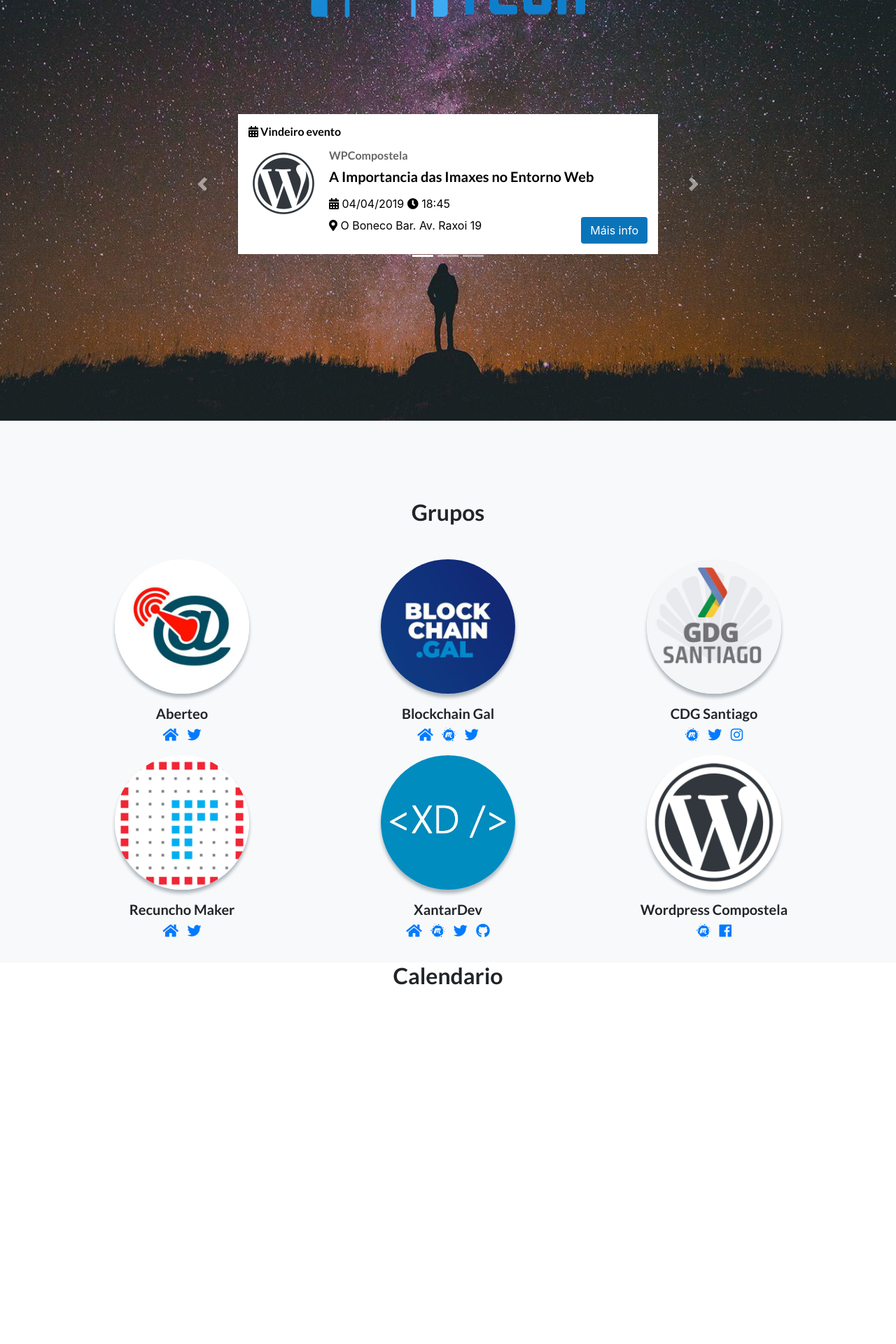
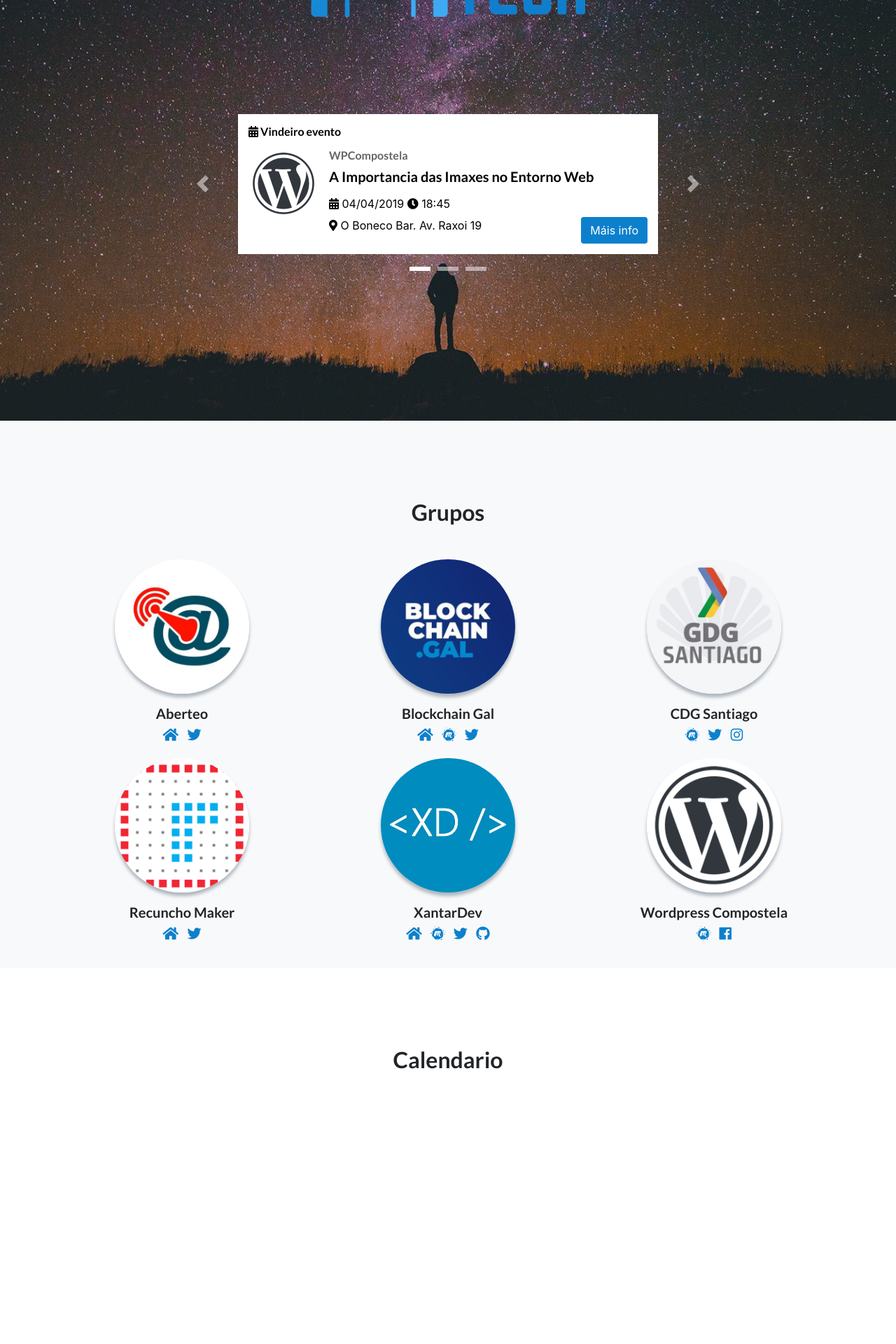
Before and after one commit to compostelatech/compostelatech.github.io, a Jekyll site: the page built from index.html, in a window 1280 px wide. Shown: the part 377-2297 px from the top of the page at 70% size. Built offline with Jekyll 4.4.1, drawn with Linux system fonts in a browser that asks for light colours; the list of posts is cut into pages by our own code; comment, search, counter and statistics services are not loaded; some of the changed text lies outside the part shown.

Commit message:
css on next events, communities icons, g calendar, basic links and buttons

```diff
--- a/_includes/calendar_events.html
+++ b/_includes/calendar_events.html
@@ -1,4 +1,4 @@
-<section class="page-section text-center">
+<section class="page-section calendar text-center">
     <div class="container">
         <h2 class="mb-5">Calendario</h2>
         <div class="row">
@@ -7,7 +7,7 @@
             <iframe src="gcal.html" frameborder="0" scrolling="no" class="embed-responsive-item" style="border:0"></iframe>
             </div>
             <span class="view-more">
-            <a href="https://calendar.google.com/calendar/embed?src=compostelatech.org_nfp71mi362ku9p3t8su7b199nc%40group.calendar.google.com&ctz=Europe%2FMadrid" class="btn btn-white">
+            <a href="https://calendar.google.com/calendar/embed?src=compostelatech.org_nfp71mi362ku9p3t8su7b199nc%40group.calendar.google.com&ctz=Europe%2FMadrid" class="btn btn-blue">
                 Preme aquí para acceder no formato iCal
             </a>
             </span>
--- a/_includes/section_join_slack.html
+++ b/_includes/section_join_slack.html
@@ -20,10 +20,10 @@
     <div class="container mt-4 mb-4">
       <div class="row">
         <div class="col-md-4 text-center">
-            <img src="img/logo03_full_land_logo-blue-letter-b-blue_back-trans.png" style="width: 220px;" />
+            <img class="logo-footer" src="img/logo03_full_land_logo-blue-letter-b-blue_back-trans.png" style="width: 220px;" />
         </div>
           <div class="col-md-8">
-            <div class="row">
+            <div class="row slack-section">
                 <div class="col-md-3 text-center" >
                   <a href="https://join.slack.com/t/comunidadesgalicia/shared_invite/enQtNTQzMzY5OTc0MjEyLTBlYTM5N2QwZThkMTJiZjFiNzA2MTUyMDQ4NzE5MmUxMDhkYzAyZWFmOWY4Y2RkN2Q5MTIxZmFkNTFhZThhNTM"><img src="img/logo_slack.png" class="logo-slack" /></a>
                 </div>
--- a/_layouts/default.html
+++ b/_layouts/default.html
@@ -187,7 +187,7 @@
                 <a href="mailto:info@compostelatech.org">Contacto</a>
               </li>
             </ul>
-            <p class="text-muted small mb-4 mb-lg-0">&copy; CompostelaTECH {{ 'now' | date: '%Y'}}.</p>
+            <p class="text-muted small mb-4 mb-lg-0">&copy; CompostelaTech {{ 'now' | date: '%Y'}}.</p>
           </div>
           <div class="col-lg-4 h-100 text-center my-auto">
               <ul class="list-inline mb-2">
@@ -195,7 +195,7 @@
                     Feito con <i class="fas fa-heart" style="color:crimson;"></i> en SCQ
                   </li>
                 </ul>
-                <p class="text-muted small mb-4 mb-lg-0">Grazas as comunidades de Compostela, a <a href="https://www.diariomotor.com/" target="blank">DiarioMotor</a> polo apoio e a foto de <a href="https://unsplash.com/photos/0LU4vO5iFpM?utm_source=unsplash&utm_medium=referral&utm_content=creditCopyText">Greg Rakozy</a>.</p>
+                <p class="text-muted small mb-4 mb-lg-0">Grazas as comunidades de Compostela, a <a href="https://www.diariomotor.com/" target="blank">Diariomotor</a> polo apoio e a foto de <a href="https://unsplash.com/photos/0LU4vO5iFpM?utm_source=unsplash&utm_medium=referral&utm_content=creditCopyText">Greg Rakozy</a>.</p>
           </div>
           <div class="col-lg-4 h-100 text-center text-lg-right my-auto">
             <ul class="list-inline mb-0">
--- a/css/landing-page.css
+++ b/css/landing-page.css
@@ -6,7 +6,14 @@
 body {
   font-family: 'Lato', 'Helvetica Neue', Helvetica, Arial, sans-serif;
 }
-
+a {
+  color: #0D80CD;
+}
+a:hover,
+a:focus {
+  color: #4CB5FC;
+  text-decoration: none;
+}
 h1,
 h2,
 h3,
@@ -45,7 +52,30 @@
     width: 200px;
 }
 
+.btn.btn-blue {
+  background-color: #0D80CD;
+  border-radius: .25rem;
+  color: #fff;
+}
+.btn.btn-blue:hover,
+.btn.btn-blue:focus {
+  background-color: #4CB5FC;
+}
+
 /* Styles Next Event */
+ol.carousel-indicators {
+    bottom: -20px;
+}
+ol.carousel-indicators li {
+  height: 6px;
+  margin-right: 5px;
+  margin-left: 5px;
+}
+.carousel-control-next-icon,
+.carousel-control-prev-icon {
+    width: 25px;
+    height: 25px;
+}
 .container-next-event {
     max-width: 600px;
     background: #fff;
@@ -108,7 +138,7 @@
 }
 .next-event-content .next-event-info .btn {
     float: right;
-    background-color: #0A74BA;
+    background-color: #0D80CD;
     color:#fff;
 }
 
@@ -192,13 +222,15 @@
   font-size: 5rem;
 }
 
-.testimonials {
+.testimonials,
+.calendar {
   padding-top: 7rem;
   padding-bottom: 1rem;
 }
 
 .testimonials .testimonial-item {
   max-width: 18rem;
+  margin-bottom: 20px !important;
 }
 
 .testimonials .testimonial-item img {
@@ -216,6 +248,9 @@
   padding-bottom: 8rem;
 }
 
+.calendar .embed-responsive {
+  margin-bottom: 20px;
+}
 .call-to-action .overlay {
   position: absolute;
   background-color: #212529;
@@ -438,3 +473,18 @@
         padding: 10px 0px 9px;
     }
 }
+
+
+/* smartphone */
+@media (max-width: 768px) {
+  .masthead .logo-home {
+    width: 75%;
+  }
+  .calendar .embed-responsive {
+    min-height: 50vh;
+    overflow-y: auto !important;
+  }
+  img.logo-footer {
+    margin-bottom: 20px;
+  }
+}
--- a/gcal.html
+++ b/gcal.html
@@ -5,6 +5,7 @@
   <link href='vendor/gcalendar/css/fullcalendar.min.css' rel='stylesheet'/>
   <link href='vendor/gcalendar/css/fullcalendar.vigotech.css' rel='stylesheet'/>
   <link href='vendor/gcalendar/css/fullcalendar.print.min.css' rel='stylesheet' media='print'/>
+
   <script src='vendor/gcalendar/js/lib/moment.min.js'></script>
   <script src='vendor/gcalendar/js/lib/jquery.min.js'></script>
   <script src='vendor/gcalendar/js/fullcalendar.min.js'></script>
@@ -81,7 +82,15 @@
       max-width: 900px;
       margin: 0 auto;
     }
-
+    @media (max-width: 768px) {
+        .fc-toolbar .fc-left,
+        .fc-toolbar .fc-right {
+          float: none;
+          display: flex;
+          justify-content: center;
+          margin-bottom:20px;
+        }
+    }
   </style>
 </head>
 <body>
```
